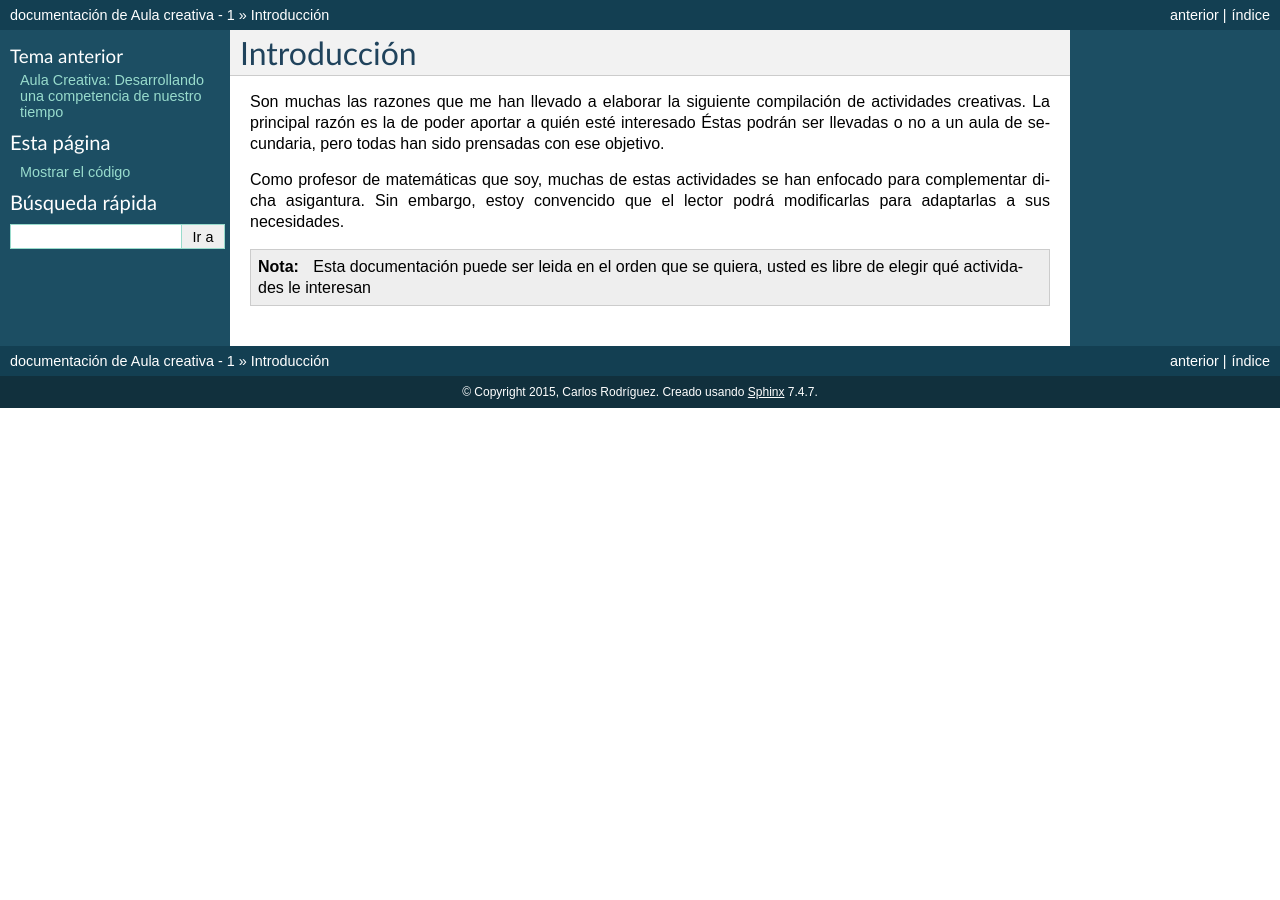
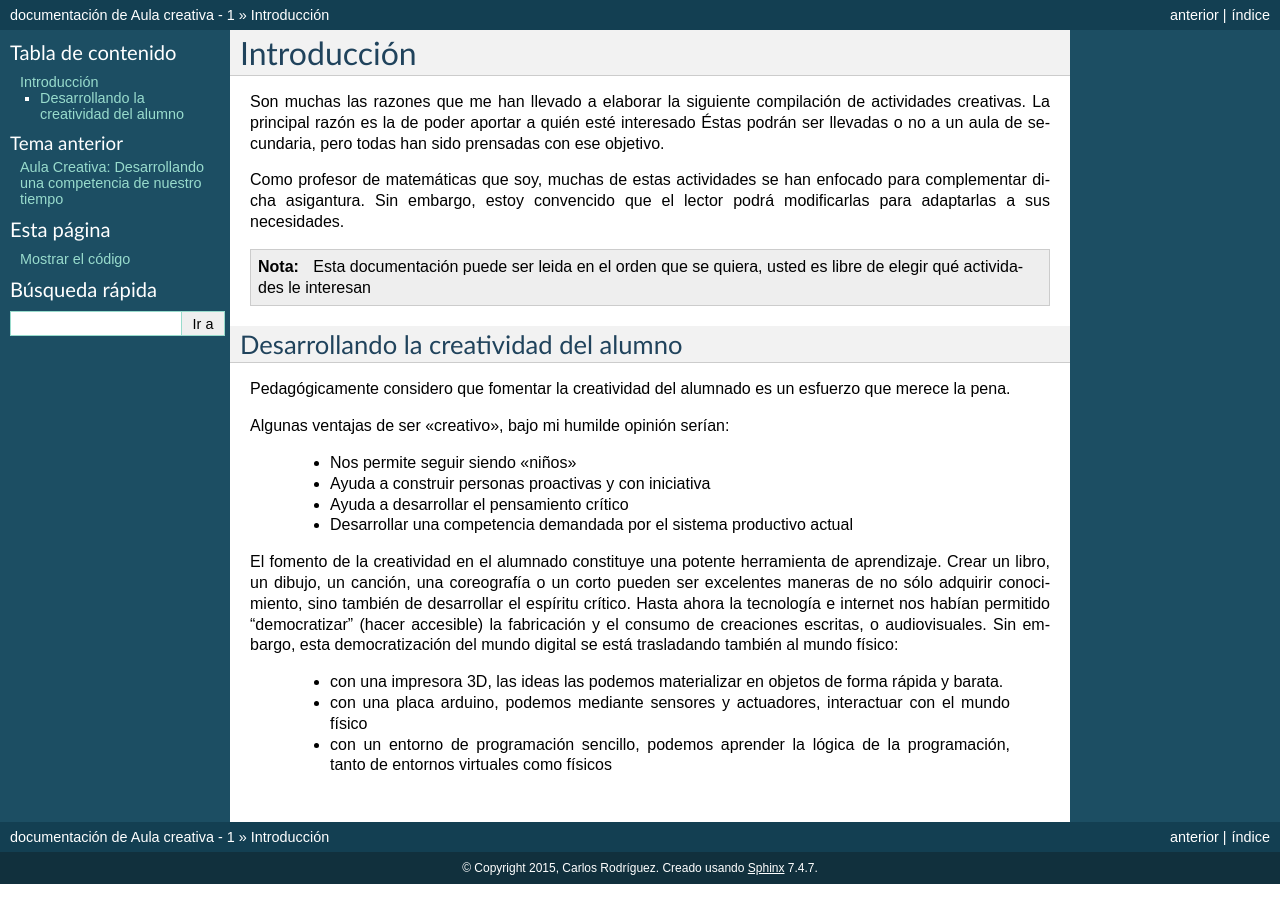
Before and after one commit to es3a10/aula_creativa, a Sphinx documentation site: the page built from docs/introduccion.rst, in a window 1280 px wide. Built offline with Sphinx 7.4.7, drawn with Linux system fonts in a browser that asks for light colours.

Commit message:
Update introduccion.rst

```diff
--- a/docs/introduccion.rst
+++ b/docs/introduccion.rst
@@ -11,3 +11,23 @@ Sin embargo, estoy convencido que el lector podrá modificarlas para adaptarlas
 
 .. note::
 	Esta documentación puede ser leida en el orden que se quiera, usted es libre de elegir qué actividades le interesan
+
+Desarrollando la creatividad del alumno
+=======================================
+Pedagógicamente considero que fomentar la creatividad del alumnado es un esfuerzo que merece la pena.
+
+Algunas ventajas de ser "creativo", bajo mi humilde opinión serían:
+
+	- Nos permite seguir siendo "niños"
+	- Ayuda a construir personas proactivas y con iniciativa
+	- Ayuda a desarrollar el pensamiento crítico
+	- Desarrollar una competencia demandada por el sistema productivo actual
+
+El fomento de la creatividad en el alumnado constituye una potente herramienta de aprendizaje.
+Crear un libro, un dibujo, un canción, una coreografía o un corto pueden ser excelentes maneras de no sólo adquirir conocimiento, sino también de desarrollar el espíritu crítico.
+Hasta ahora la tecnología e internet nos habían permitido “democratizar” (hacer accesible) la fabricación y el consumo de creaciones escritas, o audiovisuales.
+Sin embargo, esta democratización del mundo digital se está trasladando también al mundo físico:
+
+	- con una impresora 3D, las ideas las podemos materializar en objetos de forma rápida y barata.
+	- con una placa arduino, podemos mediante sensores y actuadores, interactuar con el mundo físico
+	- con un entorno de programación sencillo, podemos aprender la lógica de la programación, tanto de entornos virtuales como físicos
```
